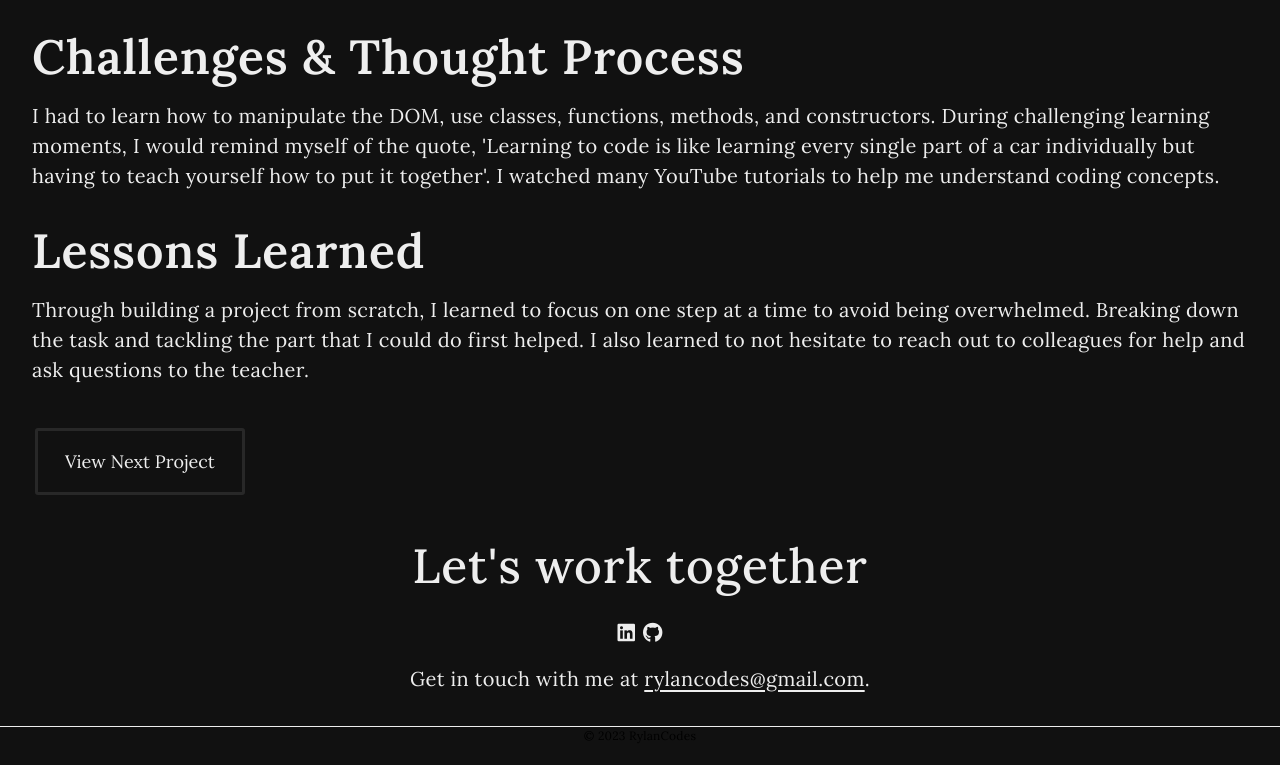
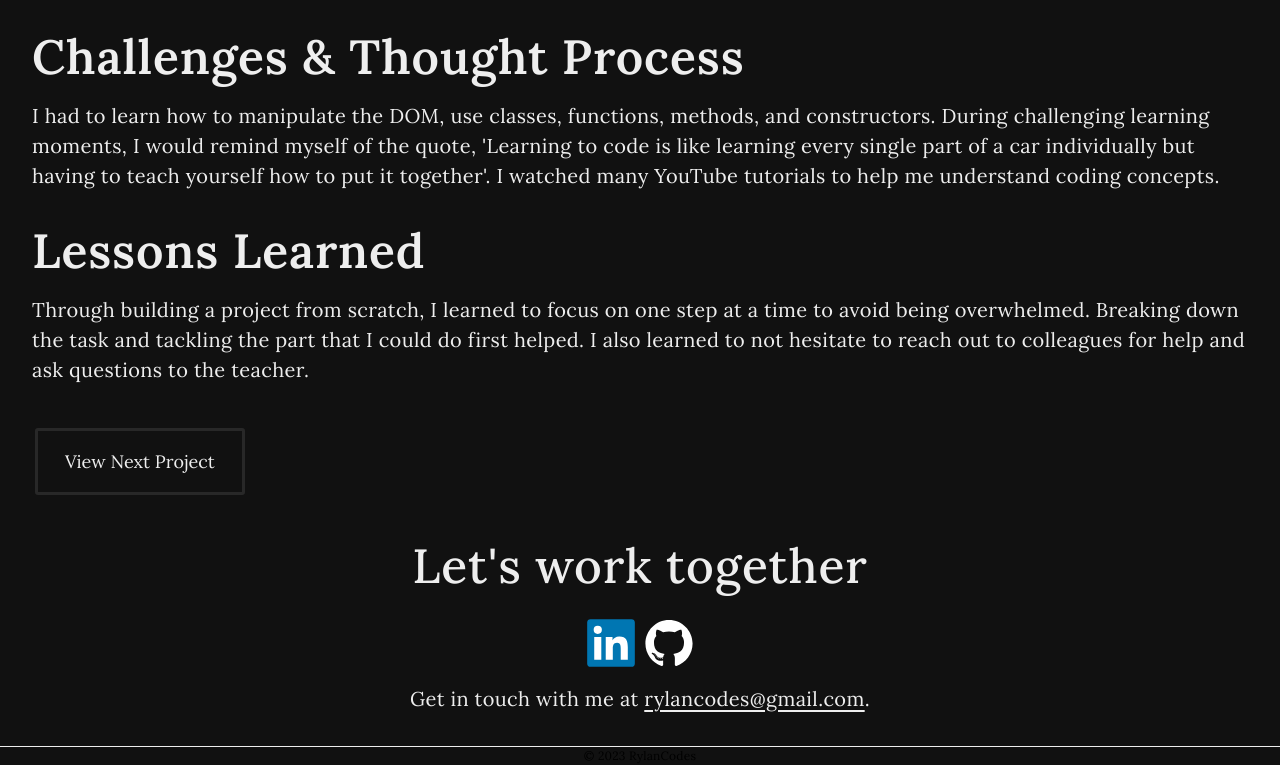
Before and after one commit to RylanCodes/rylancodes.github.io, a plain HTML site: page my-hiking-trails.html in a window 1280 px wide. Shown: the part 1505-2270 px from the top of the page. Drawn offline with Linux system fonts and the light colour scheme.

Commit message:
Update my-hiking-trails.html

```diff
--- a/my-hiking-trails.html
+++ b/my-hiking-trails.html
@@ -164,15 +164,42 @@
     >
       <h3 class="section-heading">Let's work together</h3>
       <div class="social-links centered">
-        <a href="https://www.linkedin.com/in/nancylr" target="_blank"
-          ><i
-            class="fa-brands fa-linkedin"
-            alt="Nancy's LinkedIn Profile Link"
-          ></i
-        ></a>
-        <a href="https://github.com/RylanCodes" target="_blank"
-          ><i class="fa-brands fa-github" alt="Nancy's GitHub Profile Link"></i
-        ></a>
+        <a href="https://www.linkedin.com/in/nancylr" target="_blank">
+          <svg
+            xmlns="http://www.w3.org/2000/svg"
+            width="50"
+            height="50"
+            viewBox="0 0 128 128"
+          >
+            <path
+              fill="#0076b2"
+              d="M116 3H12a8.91 8.91 0 0 0-9 8.8v104.42a8.91 8.91 0 0 0 9 8.78h104a8.93 8.93 0 0 0 9-8.81V11.77A8.93 8.93 0 0 0 116 3z"
+            />
+            <path
+              fill="#fff"
+              d="M21.06 48.73h18.11V107H21.06zm9.06-29a10.5 10.5 0 1 1-10.5 10.49a10.5 10.5 0 0 1 10.5-10.49m20.41 29h17.36v8h.24c2.42-4.58 8.32-9.41 17.13-9.41C103.6 47.28 107 59.35 107 75v32H88.89V78.65c0-6.75-.12-15.44-9.41-15.44s-10.87 7.36-10.87 15V107H50.53z"
+            />
+          </svg>
+        </a>
+        <a href="https://github.com/RylanCodes" target="_blank">
+          <svg
+            xmlns="http://www.w3.org/2000/svg"
+            width="50"
+            height="50"
+            viewBox="0 0 128 128"
+          >
+            <g fill="#fff">
+              <path
+                fill-rule="evenodd"
+                d="M64 5.103c-33.347 0-60.388 27.035-60.388 60.388c0 26.682 17.303 49.317 41.297 57.303c3.017.56 4.125-1.31 4.125-2.905c0-1.44-.056-6.197-.082-11.243c-16.8 3.653-20.345-7.125-20.345-7.125c-2.747-6.98-6.705-8.836-6.705-8.836c-5.48-3.748.413-3.67.413-3.67c6.063.425 9.257 6.223 9.257 6.223c5.386 9.23 14.127 6.562 17.573 5.02c.542-3.903 2.107-6.568 3.834-8.076c-13.413-1.525-27.514-6.704-27.514-29.843c0-6.593 2.36-11.98 6.223-16.21c-.628-1.52-2.695-7.662.584-15.98c0 0 5.07-1.623 16.61 6.19C53.7 35 58.867 34.327 64 34.304c5.13.023 10.3.694 15.127 2.033c11.526-7.813 16.59-6.19 16.59-6.19c3.287 8.317 1.22 14.46.593 15.98c3.872 4.23 6.215 9.617 6.215 16.21c0 23.194-14.127 28.3-27.574 29.796c2.167 1.874 4.097 5.55 4.097 11.183c0 8.08-.07 14.583-.07 16.572c0 1.607 1.088 3.49 4.148 2.897c23.98-7.994 41.263-30.622 41.263-57.294C124.388 32.14 97.35 5.104 64 5.104z"
+                clip-rule="evenodd"
+              />
+              <path
+                d="M26.484 91.806c-.133.3-.605.39-1.035.185c-.44-.196-.685-.605-.543-.906c.13-.31.603-.395 1.04-.188c.44.197.69.61.537.91zm2.446 2.729c-.287.267-.85.143-1.232-.28c-.396-.42-.47-.983-.177-1.254c.298-.266.844-.14 1.24.28c.394.426.472.984.17 1.255zm2.382 3.477c-.37.258-.976.017-1.35-.52c-.37-.538-.37-1.183.01-1.44c.373-.258.97-.025 1.35.507c.368.545.368 1.19-.01 1.452zm3.261 3.361c-.33.365-1.036.267-1.552-.23c-.527-.487-.674-1.18-.343-1.544c.336-.366 1.045-.264 1.564.23c.527.486.686 1.18.333 1.543zm4.5 1.951c-.147.473-.825.688-1.51.486c-.683-.207-1.13-.76-.99-1.238c.14-.477.823-.7 1.512-.485c.683.206 1.13.756.988 1.237zm4.943.361c.017.498-.563.91-1.28.92c-.723.017-1.308-.387-1.315-.877c0-.503.568-.91 1.29-.924c.717-.013 1.306.387 1.306.88zm4.598-.782c.086.485-.413.984-1.126 1.117c-.7.13-1.35-.172-1.44-.653c-.086-.498.422-.997 1.122-1.126c.714-.123 1.354.17 1.444.663zm0 0"
+              />
+            </g>
+          </svg>
+        </a>
       </div>
       <p class="centered">
         Get in touch with me at
```
